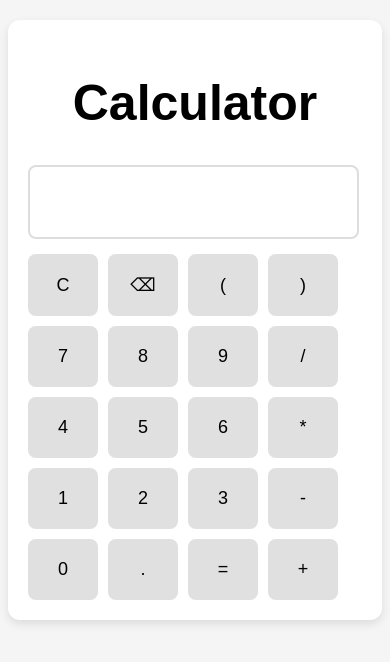
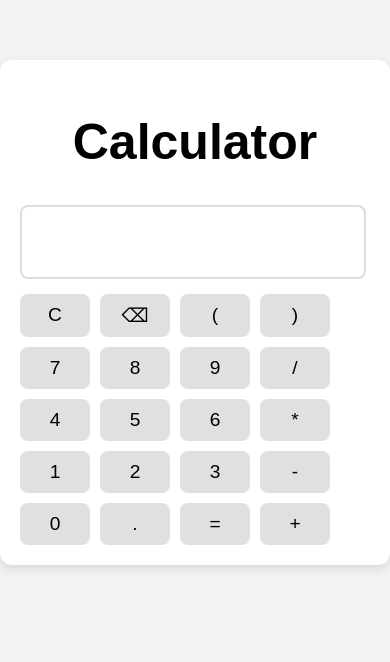
Before and after one commit to Roshni03patil/CodeAlpha-Calculator, a plain HTML site: page index.html in a window 390 px wide. Shown: the part 110-772 px from the top of the page. Drawn offline with Linux system fonts and the light colour scheme.

Commit message:
Update style.css

```diff
--- a/style.css
+++ b/style.css
@@ -3,9 +3,11 @@ body {
     justify-content: center;
     align-items: center;
     height: 100vh;
-    background-color: whitesmoke;
+    margin: 0;
     font-family: Arial, sans-serif;
+    background-color: #f2f2f2;
   }
+
 
   h1{
     font-size: 50px;
@@ -52,3 +54,20 @@ body {
   button:hover {
     background-color: #ccc;
   }
+
+  /* Ensures proper zooming and layout on mobile */
+@media only screen and (max-width: 600px) {
+    .calculator {
+      width: 90%;
+      padding: 20px;
+    }
+
+    .calculator input {
+      font-size: 1.2rem;
+    }
+
+    .calculator button {
+      font-size: 1.2rem;
+      padding: 10px;
+    }
+  }
```
